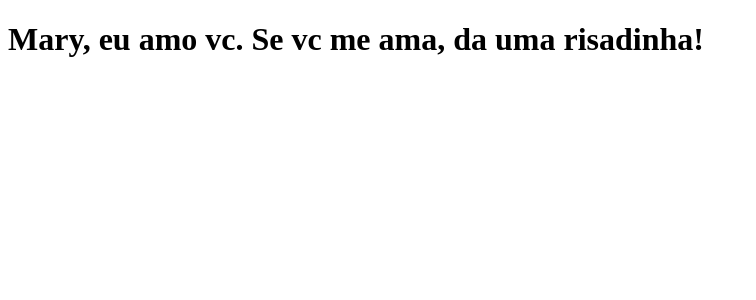
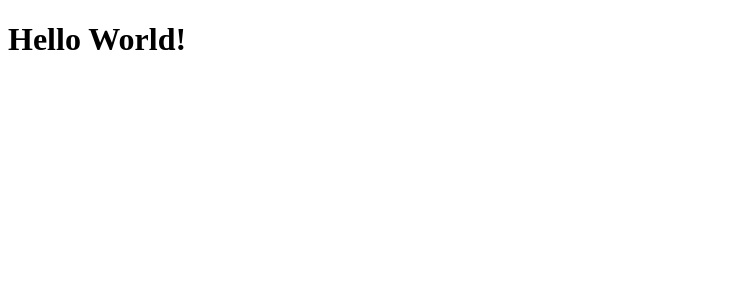
Before and after one commit to LucasReichrt/clone-tabnews, a Next.js app: page / in a window 1280 px wide. Shown: the top 300 px of the page, without its empty margins (0-756 px from the left). Built offline with nearby package versions, Linux system fonts and the light colour scheme.

Commit message:
modifica a frase

```diff
--- a/pages/index.js
+++ b/pages/index.js
@@ -1,5 +1,5 @@
 function Home() {
-    return <h1>Mary, eu amo vc. Se vc me ama, da uma risadinha!</h1>
+    return <h1>Hello World!</h1>
 };
 
 export default Home;
```
